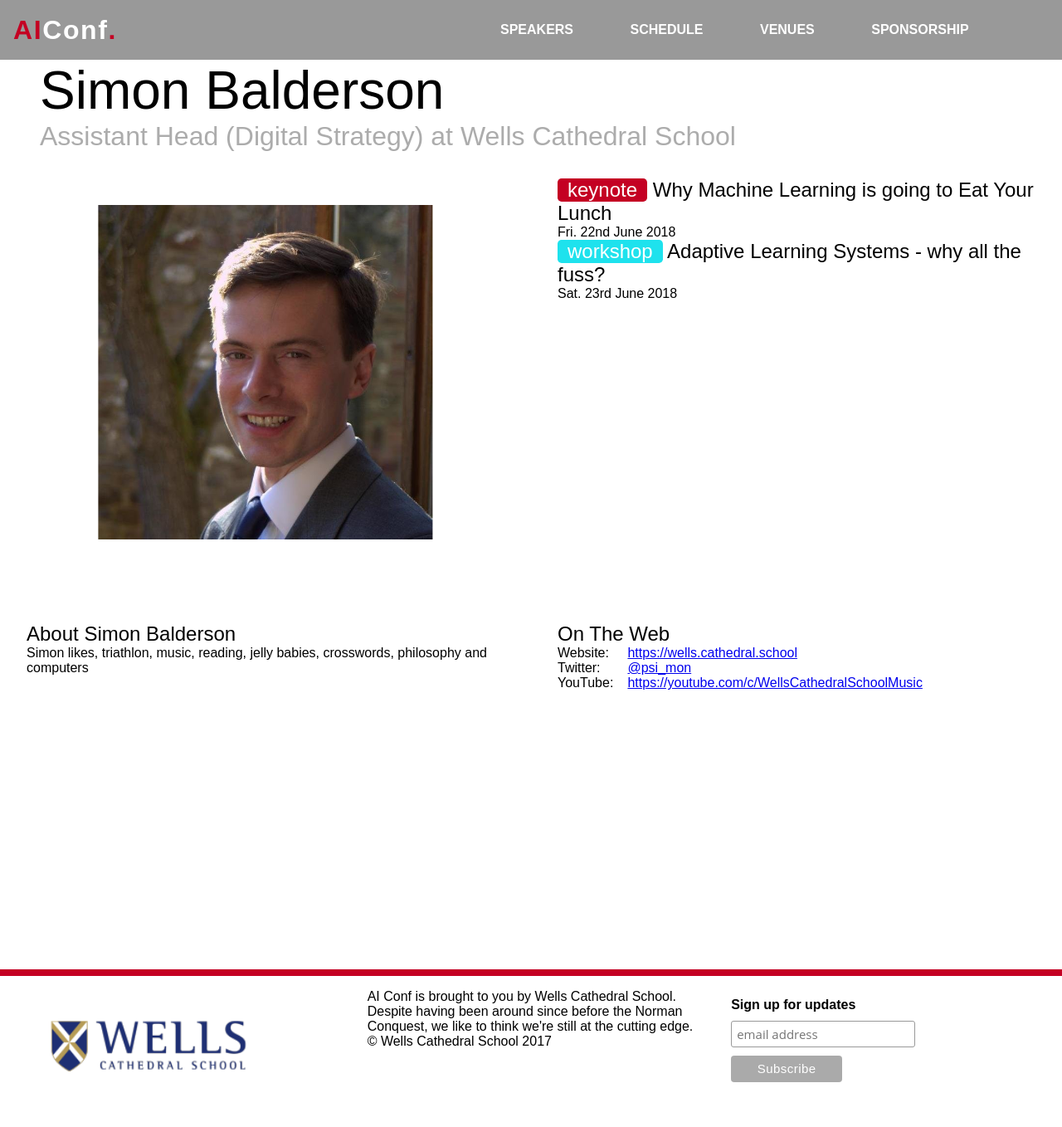
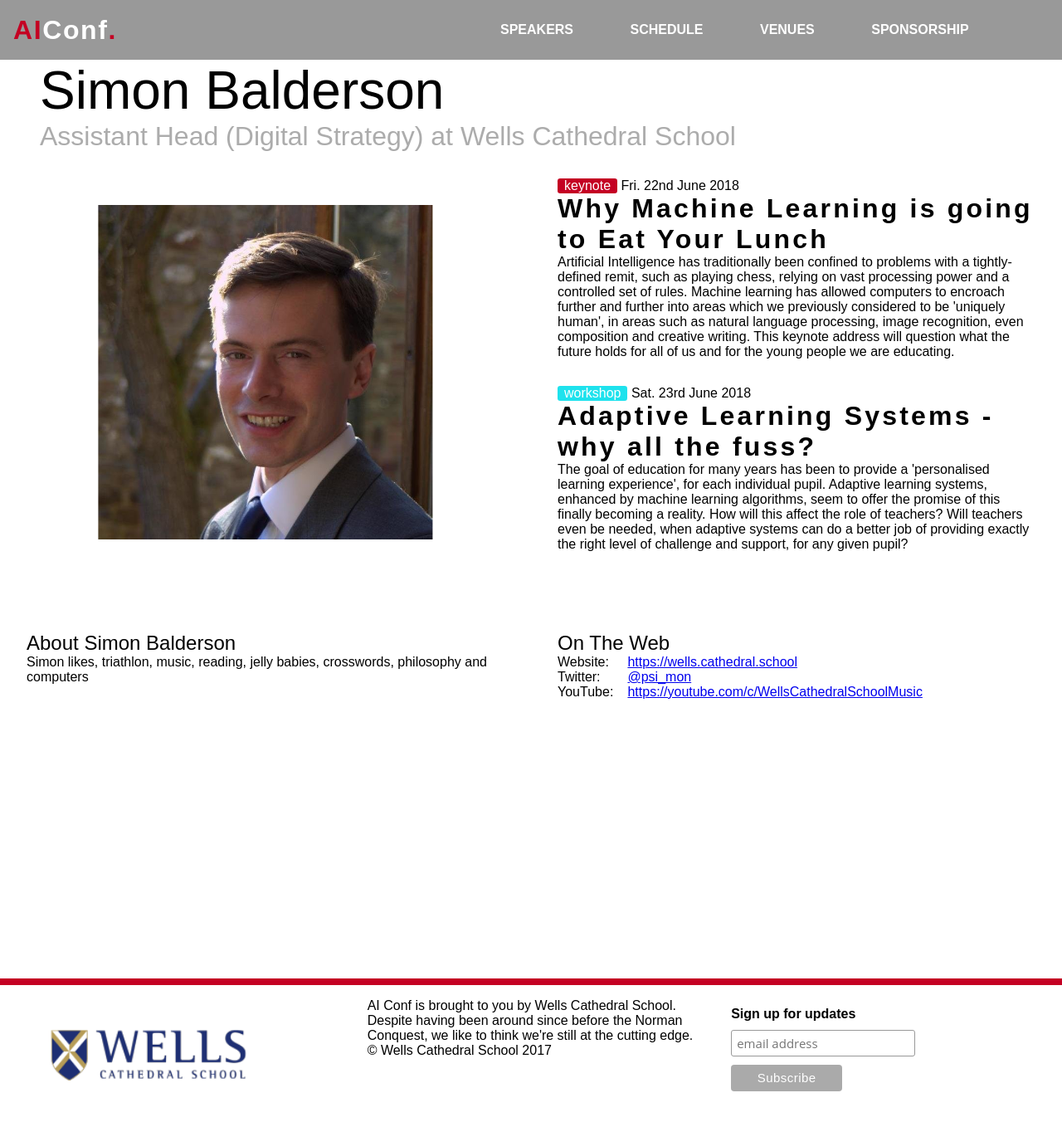
Before and after one commit to AIConf/aiconf.github.io, a Jekyll site: the page built from _speakers/simon-balderson.md, in a window 1280 px wide. Shown: the whole page at 83% size. Built offline with Jekyll 4.4.1, drawn with Linux system fonts in a browser that asks for light colours.

Commit message:
event descriptions

```diff
--- a/_layouts/speaker.html
+++ b/_layouts/speaker.html
@@ -13,8 +13,7 @@
   <section class="speaker-events">
     {% for event in page.events %}
     <article class="event">
-      <h3><span class="event-type type-{{event.type}}">{{event.type}}</span> {{event.title}}</h3>
-      <p>{{ event.date | date: "%a" }}.
+      <p><span class="event-type type-{{event.type}}">{{event.type}}</span> {{ event.date | date: "%a" }}.
         {% assign d = event.date | date: "%-d" %}
         {% case d %}
           {% when '1' or '21' or '31' %}{{ d }}st
@@ -23,6 +22,8 @@
           {% else %}{{ d }}th
         {% endcase %}
            {{ event.date | date: "%B" }} {{ event.date | date: "%Y" }}</p>
+      <h3 class="event-title">{{event.title}}</h3>
+      <p class="event-desc">{{event.description}}</p>
     </article>
     {% endfor %}
   </section>
--- a/_speakers/simon-balderson.md
+++ b/_speakers/simon-balderson.md
@@ -18,6 +18,7 @@
     time_end: 09:00
     building: Cedars Hall
     room: Eavis Auditorium
+    description: Artificial Intelligence has traditionally been confined to problems with a tightly-defined remit, such as playing chess, relying on vast processing power and a controlled set of rules. Machine learning has allowed computers to encroach further and further into areas which we previously considered to be 'uniquely human', in areas such as natural language processing, image recognition, even composition and creative writing. This keynote address will question what the future holds for all of us and for the young people we are educating.
 
   - type: workshop
     title: Adaptive Learning Systems - why all the fuss?
@@ -26,4 +27,5 @@
     time_end: 12:00
     building: Cedars Hall
     room: Digital Studio
+    description: The goal of education for many years has been to provide a 'personalised learning experience', for each individual pupil. Adaptive learning systems, enhanced by machine learning algorithms, seem to offer the promise of this finally becoming a reality. How will this affect the role of teachers? Will teachers even be needed, when adaptive systems can do a better job of providing exactly the right level of challenge and support, for any given pupil?
 ---
--- a/css/styles.scss
+++ b/css/styles.scss
@@ -177,6 +177,10 @@
   color: $monza;
 }
 
+.event {
+  margin-bottom: 2em;
+}
+
 .event-time {
   line-height: normal;
   font-size: 2em;
@@ -184,7 +188,7 @@
 
 .event-title {
   font-family: 'Didact Gothic', sans-serif;
-  font-size: 5em;
+  font-size: 2em;
   font-weight: bold;
   letter-spacing: .1em;
 }
```
Also changed, not shown: _speakers/alex-battison.md (+1 -1 lines).
